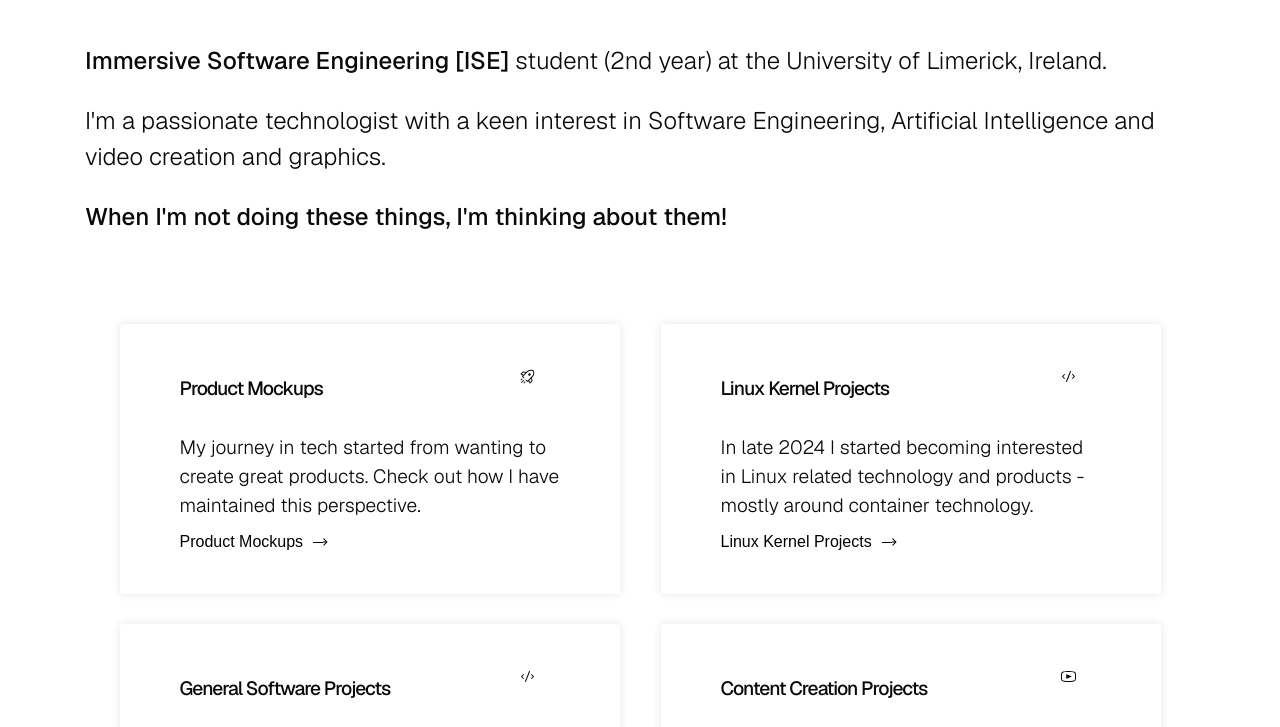
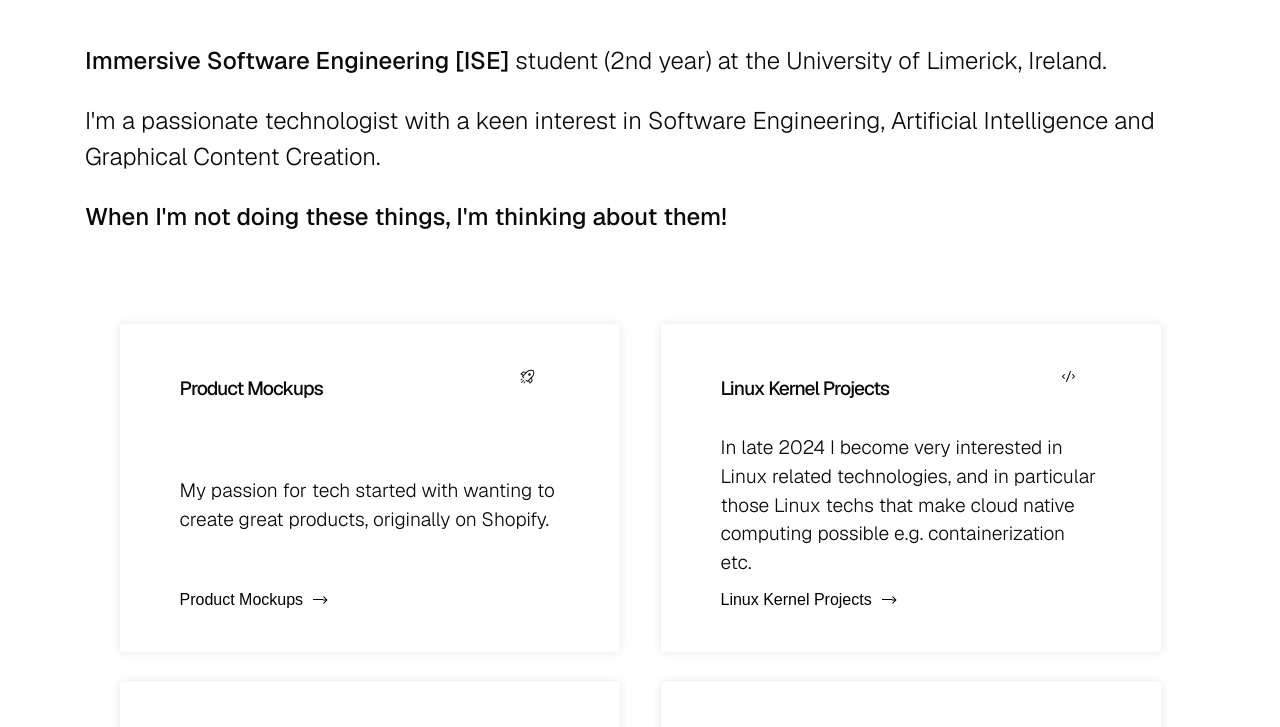
Before and after one commit to mikeyfennelly1/mfennelly.dev, a Next.js app: page / in a window 1280 px wide. Shown: the part 312-1039 px from the top of the page. Built offline with nearby package versions, Linux system fonts and the light colour scheme.

Commit message:
more text

```diff
--- a/src/components/hero/Hero.tsx
+++ b/src/components/hero/Hero.tsx
@@ -12,17 +12,17 @@ export default function Hero() {
                 <div className={"medium-separator"}>
                     <p><Link href={"https://software-engineering.ie"} target={"_blank"} className={"bold accent1"}>Immersive Software Engineering [ISE]</Link> student (2nd year) at the University of Limerick, Ireland.</p>
                     <br/>
-                    <p>I'm a passionate technologist with a keen interest in Software Engineering, Artificial Intelligence and video creation and graphics.</p>
+                    <p>I'm a passionate technologist with a keen interest in Software Engineering, Artificial Intelligence and Graphical Content Creation.</p>
                     <br/>
                     <p className="bold">When I'm not doing these things, I'm thinking about them!</p>
                 </div>
 
                 <section id={"cta-cards-section"}>
                     <div className={"cta-cards-container"}>
-                        <CTACard href={'/product'} title={'Product Mockups'} icon={productIcon} brief={'My journey in tech started from wanting to create great products. Check out how I have maintained this perspective.'} arrowLinkTitle={'Product Mockups'} />
-                        <CTACard href={'/linux-kernel-projects'} title={'Linux Kernel Projects'} icon={codeIconSVG} brief={'In late 2024 I started becoming interested in Linux related technology and products - mostly around container technology.'} arrowLinkTitle={'Linux Kernel Projects'} />
+                        <CTACard href={'/product'} title={'Product Mockups'} icon={productIcon} brief={'My passion for tech started with wanting to create great products, originally on Shopify.'} arrowLinkTitle={'Product Mockups'} />
+                        <CTACard href={'/linux-kernel-projects'} title={'Linux Kernel Projects'} icon={codeIconSVG} brief={'In late 2024 I become very interested in Linux related technologies, and in particular those Linux techs that make cloud native computing possible e.g. containerization etc.'} arrowLinkTitle={'Linux Kernel Projects'} />
                         <CTACard href={'/other-software-projects'} title={'General Software Projects'} icon={codeIconSVG} brief={'Some cool projects that I have made along the way.'} arrowLinkTitle={'General Software Projects'} />
-                        <CTACard href={'/content-creation'} title={'Content Creation Projects'} icon={videoIconSVG} brief={'In summer of 2022 I started a YouTube channel as an exercise in learning about brand visuals.'} arrowLinkTitle={'Content Creation Projects'} />
+                        <CTACard href={'/content-creation'} title={'Graphical Content Creation'} icon={videoIconSVG} brief={'In 2022 I started a YouTube channel as a way to learn some of the tools used to create great brand visuals.'} arrowLinkTitle={'Graphical Content Creation Projects'} />
                     </div>
                 </section>
 
```
